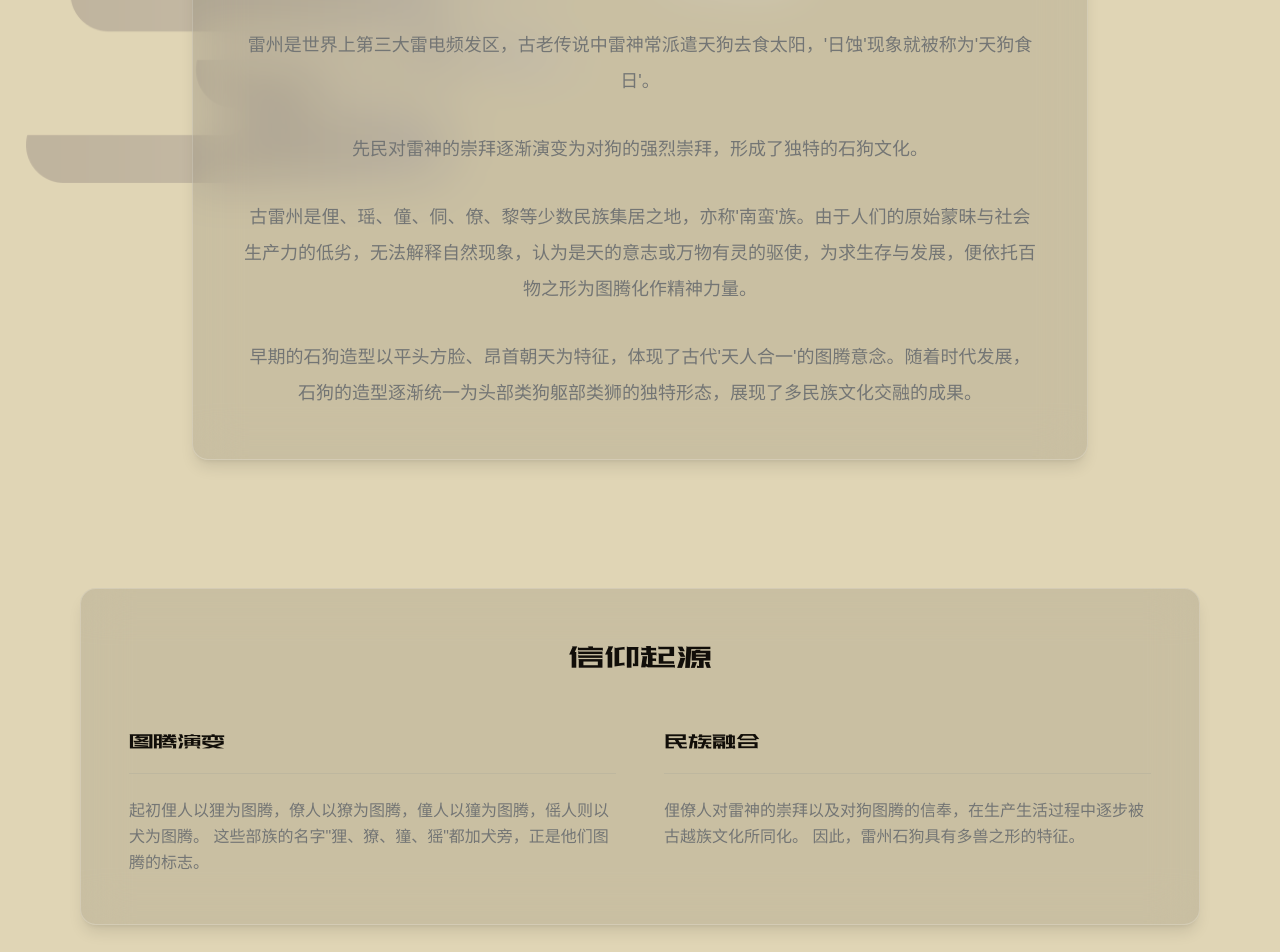
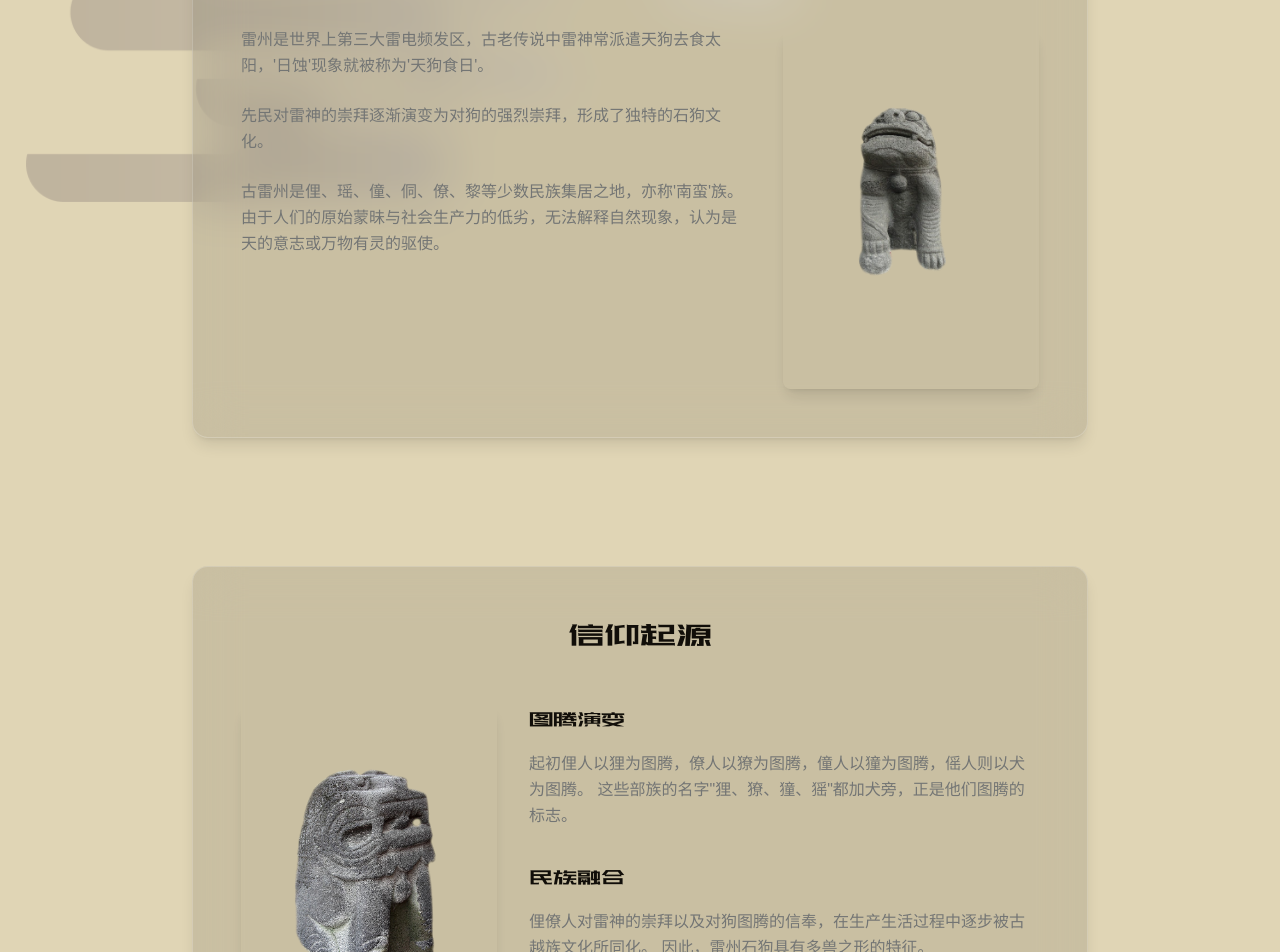
Before and after one commit to qq919006380/meta-relic, a Next.js app: page / in a window 1280 px wide. Shown: the part 1400-2352 px from the top of the page. Built offline with nearby package versions, Linux system fonts and the light colour scheme.

Commit message:
refactor: Simplify history and origin sections UI

```diff
--- a/app/page.tsx
+++ b/app/page.tsx
@@ -338,103 +338,84 @@ export default function Home() {
             ))}
           </motion.div>
 
-          {/* 历史渊源部分 - 深色毛玻璃效果 */}
+          {/* 历史渊源部分 */}
           <motion.div
             initial={{ opacity: 0 }}
             whileInView={{ opacity: 1 }}
-            transition={{
-              duration: 0.8,
-              ease: [0.645, 0.045, 0.355, 1]
-            }}
+            transition={{ duration: 0.8, ease: "easeOut" }}
             viewport={{ once: true, margin: "-100px" }}
-            className="mt-32 text-center max-w-4xl mx-auto bg-black/10 backdrop-blur-xl
-                       rounded-2xl p-12 border border-white/20 shadow-lg"
+            className="mt-32 text-center max-w-4xl mx-auto bg-black/10 backdrop-blur-xl rounded-2xl p-12 border border-white/20 shadow-lg"
           >
-            <motion.h2
-              initial={{ opacity: 0, scale: 0.9 }}
-              whileInView={{ opacity: 1, scale: 1 }}
-              transition={{
-                duration: 0.6,
-                ease: [0.215, 0.610, 0.355, 1.000]
-              }}
-              className="font-zhanku text-5xl mb-12 text-museum-ink bg-gradient-to-r from-museum-ink to-museum-stone bg-clip-text text-transparent"
-            >
+            <h2 className="font-zhanku text-5xl mb-12 text-museum-ink bg-gradient-to-r from-museum-ink to-museum-stone bg-clip-text text-transparent">
               历史渊源
-            </motion.h2>
-            <div className="text-museum-slate leading-relaxed space-y-8 text-lg">
-              {[
-                "雷州是世界上第三大雷电频发区，古老传说中雷神常派遣天狗去食太阳，'日蚀'现象就被称为'天狗食日'。",
-                "先民对雷神的崇拜逐渐演变为对狗的强烈崇拜，形成了独特的石狗文化。",
-                "古雷州是俚、瑶、僮、侗、僚、黎等少数民族集居之地，亦称'南蛮'族。由于人们的原始蒙昧与社会生产力的低劣，无法解释自然现象，认为是天的意志或万物有灵的驱使，为求生存与发展，便依托百物之形为图腾化作精神力量。",
-                "早期的石狗造型以平头方脸、昂首朝天为特征，体现了古代'天人合一'的图腾意念。随着时代发展，石狗的造型逐渐统一为头部类狗躯部类狮的独特形态，展现了多民族文化交融的成果。"
-              ].map((text, index) => (
-                <motion.p
-                  key={index}
-                  initial={{
-                    opacity: 0,
-                    y: 20,
-                    scale: 0.98
-                  }}
-                  whileInView={{
-                    opacity: 1,
-                    y: 0,
-                    scale: 1
-                  }}
-                  transition={{
-                    duration: 0.5,
-                    delay: index * 0.1,
-                    ease: [0.215, 0.610, 0.355, 1.000]
-                  }}
-                  viewport={{ once: true }}
-                  className="leading-loose"
-                >
-                  {text}
-                </motion.p>
-              ))}
+            </h2>
+
+            {/* 图文布局容器 */}
+            <div className="flex flex-col md:flex-row gap-8 items-start">
+              {/* 左侧文字 */}
+              <div className="flex-1 text-left">
+                <div className="text-museum-slate leading-relaxed space-y-6">
+                  <p>雷州是世界上第三大雷电频发区，古老传说中雷神常派遣天狗去食太阳，'日蚀'现象就被称为'天狗食日'。</p>
+                  <p>先民对雷神的崇拜逐渐演变为对狗的强烈崇拜，形成了独特的石狗文化。</p>
+                  <p>古雷州是俚、瑶、僮、侗、僚、黎等少数民族集居之地，亦称'南蛮'族。由于人们的原始蒙昧与社会生产力的低劣，无法解释自然现象，认为是天的意志或万物有灵的驱使。</p>
+                </div>
+              </div>
+
+              {/* 右侧图片 */}
+              <div className="md:w-64 flex-shrink-0">
+                <Image
+                  src="/img/realDog/1.png"
+                  alt="雷州石狗历史"
+                  width={256}
+                  height={320}
+                  className="rounded-lg shadow-lg object-cover"
+                />
+              </div>
             </div>
           </motion.div>
 
-          {/* 信仰起源部分 - 深色毛玻璃效果 */}
+          {/* 信仰起源部分 */}
           <motion.div
-            initial={{ opacity: 0, y: 50 }}
-            whileInView={{ opacity: 1, y: 0 }}
-            transition={{ duration: 1, ease: "easeOut" }}
+            initial={{ opacity: 0 }}
+            whileInView={{ opacity: 1 }}
+            transition={{ duration: 0.8, ease: "easeOut" }}
             viewport={{ once: true, margin: "-100px" }}
-            className="mt-32 rounded-2xl p-12 bg-black/10 backdrop-blur-xl
-                       border border-white/20 shadow-lg"
+            className="mt-32 max-w-4xl mx-auto bg-black/10 backdrop-blur-xl rounded-2xl p-12 border border-white/20 shadow-lg"
           >
             <h2 className="text-4xl font-zhanku mb-12 text-museum-ink text-center">信仰起源</h2>
-            <div className="grid grid-cols-1 md:grid-cols-2 gap-12">
-              <motion.div
-                initial={{ opacity: 0, x: -20 }}
-                whileInView={{ opacity: 1, x: 0 }}
-                transition={{ duration: 0.8, delay: 0.2 }}
-                viewport={{ once: true }}
-                className="space-y-6"
-              >
-                <h3 className="text-2xl font-zhanku text-museum-ink border-b border-museum-stone/20 pb-4">
-                  图腾演变
-                </h3>
+
+            {/* 图文布局容器 */}
+            <div className="flex flex-col md:flex-row gap-8 items-start">
+              {/* 左侧图片 */}
+              <div className="md:w-64 flex-shrink-0">
+                <Image
+                  src="/img/realDog/2.png"
+                  alt="雷州石狗信仰"
+                  width={256}
+                  height={320}
+                  className="rounded-lg shadow-lg object-cover"
+                />
+              </div>
+
+              {/* 右侧文字 */}
+              <div className="flex-1">
+                <div className="space-y-8">
+                  <div>
+                    <h3 className="text-2xl font-zhanku text-museum-ink mb-4">图腾演变</h3>
                     <p className="text-museum-slate leading-relaxed">
                       起初俚人以狸为图腾，僚人以獠为图腾，僮人以獞为图腾，傜人则以犬为图腾。
                       这些部族的名字"狸、獠、獞、猺"都加犬旁，正是他们图腾的标志。
                     </p>
-              </motion.div>
-              <motion.div
-                initial={{ opacity: 0, x: 20 }}
-                whileInView={{ opacity: 1, x: 0 }}
-                transition={{ duration: 0.8, delay: 0.4 }}
-                viewport={{ once: true }}
-                className="space-y-6"
-              >
-                <h3 className="text-2xl font-zhanku text-museum-ink border-b border-museum-stone/20 pb-4">
-                  民族融合
-                </h3>
+                  </div>
+                  <div>
+                    <h3 className="text-2xl font-zhanku text-museum-ink mb-4">民族融合</h3>
                     <p className="text-museum-slate leading-relaxed">
                       俚僚人对雷神的崇拜以及对狗图腾的信奉，在生产生活过程中逐步被古越族文化所同化。
                       因此，雷州石狗具有多兽之形的特征。
                     </p>
-              </motion.div>
+                  </div>
+                </div>
+              </div>
             </div>
           </motion.div>
 
```
Lines whose indentation alone changed are shown as unchanged.
